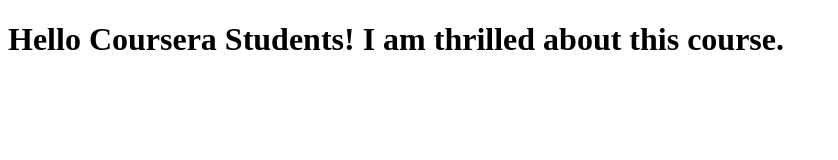
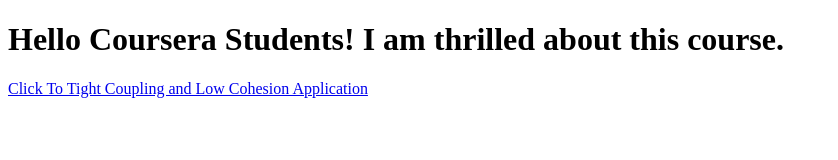
Before and after one commit to arnoldasiawriters/course-era-angular, a plain HTML site: page index.html in a window 1280 px wide. Shown: the whole page, without its empty margins (0-838 px from the left). Drawn offline with Linux system fonts and the light colour scheme.

Commit message:
added a link to the low cohesion and high coupling application

```diff
--- a/index.html
+++ b/index.html
@@ -6,5 +6,6 @@
     </head>
     <body>
         <h1>Hello Coursera Students! I am thrilled about this course.</h1>
+        <a href="/Lecture02/index.html">Click To Tight Coupling and Low Cohesion Application</a>
     </body>
 </html>
```
